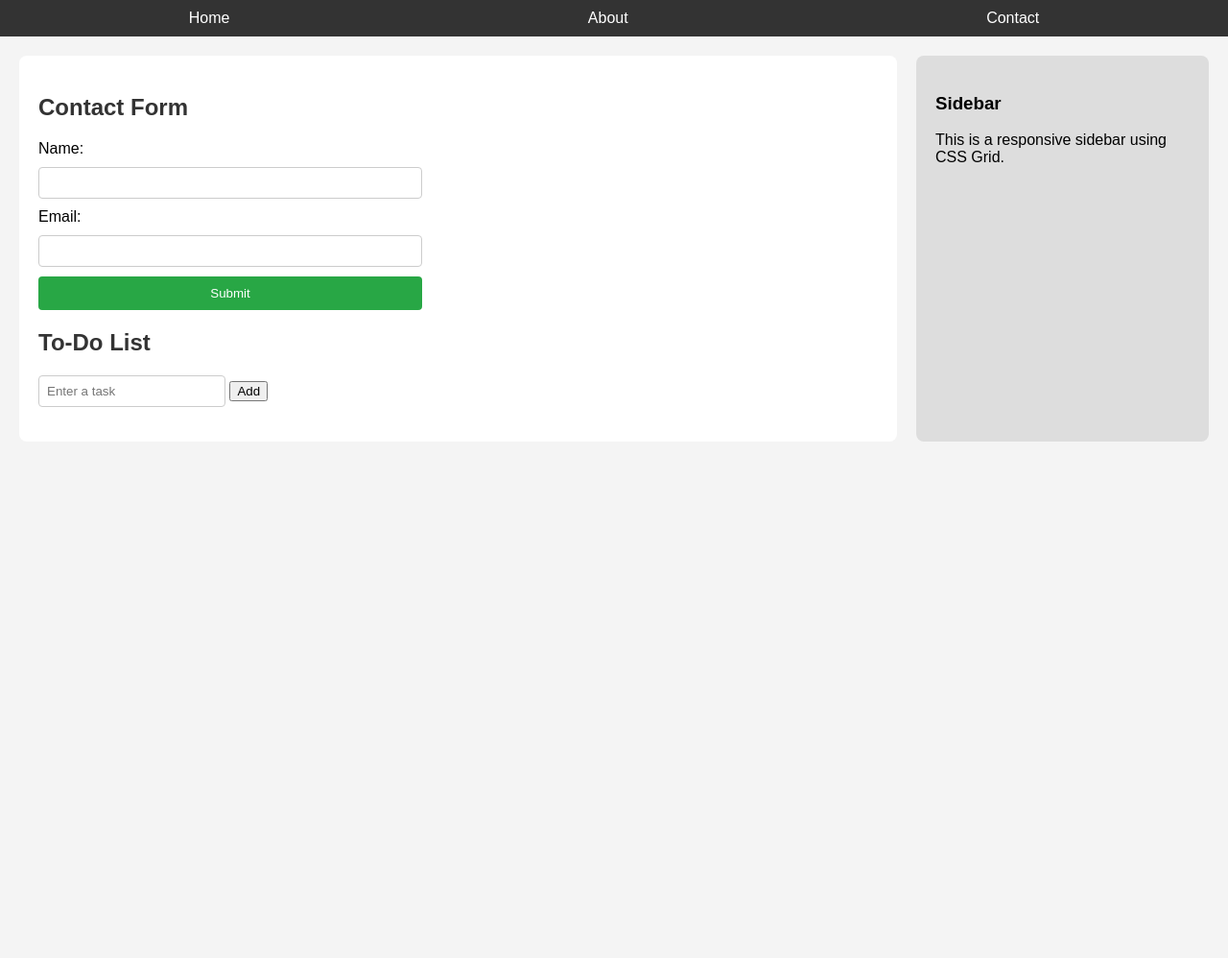
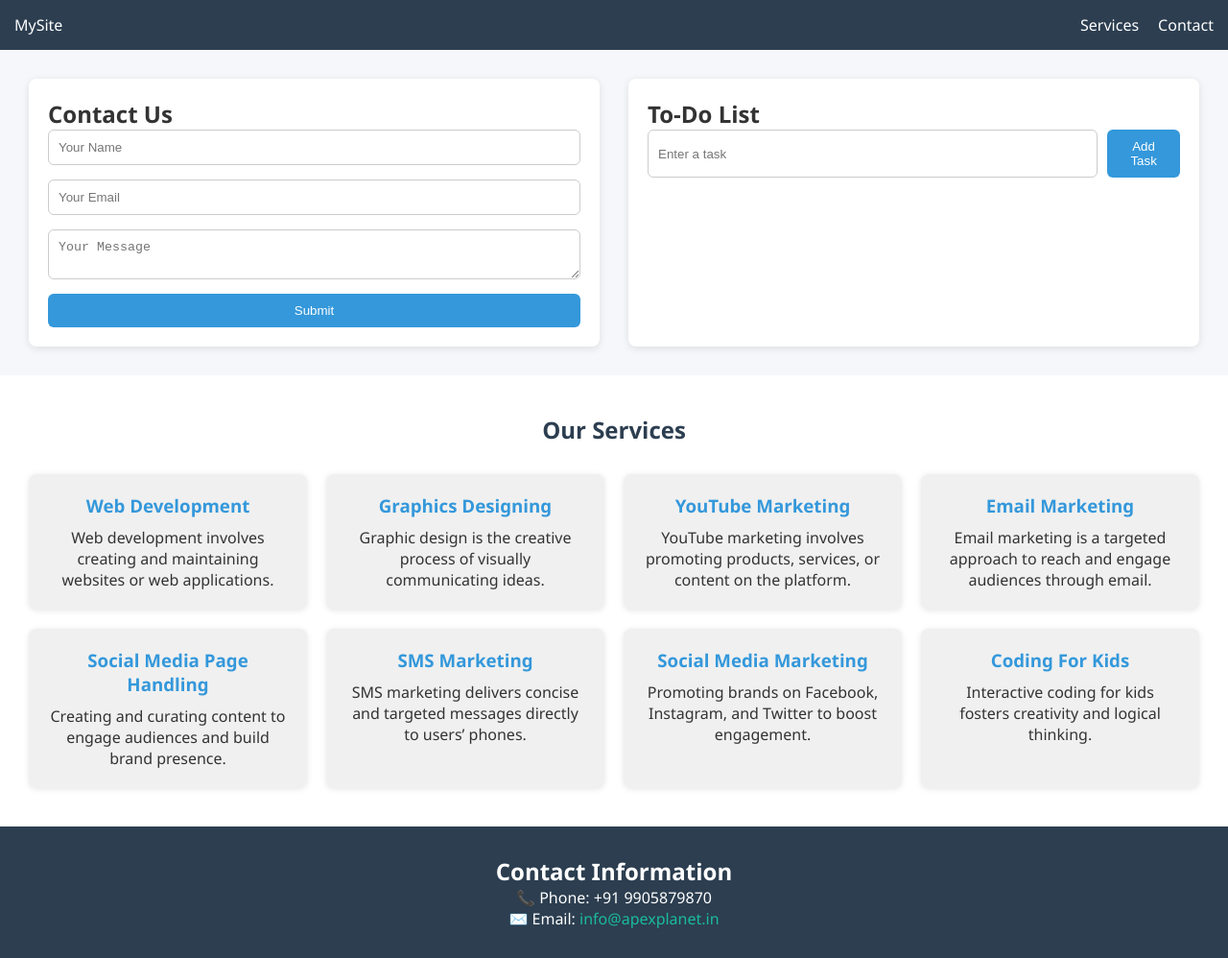
Before and after one commit to Tanmai2208/ApexPlanet-internship, a plain HTML site: page task 2/index.html in a window 1280 px wide. Shown: the whole page at 96% size. Before the commit the page ends 800 px from the top, so only its background shows below. Drawn offline with nearby package versions, Linux system fonts and the light colour scheme.

Commit message:
Added task 2: contact form, responsive layout, to-do list

```diff
--- a/task 2/index.html
+++ b/task 2/index.html
@@ -1,54 +1,94 @@
 <!DOCTYPE html>
 <html lang="en">
 <head>
-  <meta charset="UTF-8">
-  <meta name="viewport" content="width=device-width, initial-scale=1">
-  <title>Web Dev Project</title>
-  <link rel="stylesheet" href="style.css">
+  <meta charset="UTF-8" />
+  <meta name="viewport" content="width=device-width, initial-scale=1.0" />
+  <title>Task 2 – Web Development</title>
+  <link rel="stylesheet" href="style.css" />
+  <link href="https://unpkg.com/aos@2.3.1/dist/aos.css" rel="stylesheet">
   <script src="script.js" defer></script>
 </head>
 <body>
-
   <header>
-    <nav>
-      <ul>
-        <li>Home</li>
-        <li>About</li>
-        <li>Contact</li>
+    <nav class="navbar">
+      <div class="logo">MySite</div>
+      <ul class="nav-links">
+        <li><a href="#services">Services</a></li>
+        <li><a href="#contact">Contact</a></li>
       </ul>
     </nav>
   </header>
 
   <main class="grid-container">
-
-    <!-- Left Section -->
-    <section class="content">
-
-      <h2>Contact Form</h2>
+    <section class="form-section">
+      <h2>Contact Us</h2>
       <form id="contactForm">
-        <label for="name">Name:</label>
-        <input type="text" id="name" name="name" required>
-
-        <label for="email">Email:</label>
-        <input type="email" id="email" name="email" required>
-
-        <input type="submit" value="Submit">
+        <input type="text" id="name" placeholder="Your Name" required />
+        <input type="email" id="email" placeholder="Your Email" required />
+        <textarea id="message" placeholder="Your Message" required></textarea>
+        <button type="submit">Submit</button>
       </form>
-
-      <h2>To-Do List</h2>
-      <input type="text" id="taskInput" placeholder="Enter a task">
-      <button onclick="addTask()">Add</button>
-      <ul id="taskList"></ul>
-
     </section>
 
-    <!-- Right Section -->
-    <aside class="sidebar">
-      <h3>Sidebar</h3>
-      <p>This is a responsive sidebar using CSS Grid.</p>
-    </aside>
-
+    <section class="todo-section">
+      <h2>To-Do List</h2>
+      <div class="todo-input">
+        <input type="text" id="taskInput" placeholder="Enter a task" />
+        <button onclick="addTask()">Add Task</button>
+      </div>
+      <ul id="taskList"></ul>
+    </section>
   </main>
 
+  <section class="services" id="services">
+    <h2>Our Services</h2>
+    <div class="services-container">
+      <div class="service-card" data-aos="fade-up">
+        <h3>Web Development</h3>
+        <p>Web development involves creating and maintaining websites or web applications.</p>
+      </div>
+      <div class="service-card" data-aos="fade-up" data-aos-delay="100">
+        <h3>Graphics Designing</h3>
+        <p>Graphic design is the creative process of visually communicating ideas.</p>
+      </div>
+      <div class="service-card" data-aos="fade-up" data-aos-delay="200">
+        <h3>YouTube Marketing</h3>
+        <p>YouTube marketing involves promoting products, services, or content on the platform.</p>
+      </div>
+      <div class="service-card" data-aos="fade-up" data-aos-delay="300">
+        <h3>Email Marketing</h3>
+        <p>Email marketing is a targeted approach to reach and engage audiences through email.</p>
+      </div>
+      <div class="service-card" data-aos="fade-up" data-aos-delay="400">
+        <h3>Social Media Page Handling</h3>
+        <p>Creating and curating content to engage audiences and build brand presence.</p>
+      </div>
+      <div class="service-card" data-aos="fade-up" data-aos-delay="500">
+        <h3>SMS Marketing</h3>
+        <p>SMS marketing delivers concise and targeted messages directly to users’ phones.</p>
+      </div>
+      <div class="service-card" data-aos="fade-up" data-aos-delay="600">
+        <h3>Social Media Marketing</h3>
+        <p>Promoting brands on Facebook, Instagram, and Twitter to boost engagement.</p>
+      </div>
+      <div class="service-card" data-aos="fade-up" data-aos-delay="700">
+        <h3>Coding For Kids</h3>
+        <p>Interactive coding for kids fosters creativity and logical thinking.</p>
+      </div>
+    </div>
+  </section>
+
+
+  <footer class="contact-info" id="contact">
+    <h2>Contact Information</h2>
+    <p>📞 Phone: +91 9905879870</p>
+    <p>✉️ Email: <a href="mailto:info@apexplanet.in">info@apexplanet.in</a></p>
+  </footer>
+
+
+  <script src="https://unpkg.com/aos@2.3.1/dist/aos.js"></script>
+  <script>
+    AOS.init();
+  </script>
 </body>
 </html>
--- a/task 2/script.js
+++ b/task 2/script.js
@@ -1,30 +1,43 @@
-// Form Validation
-document.getElementById("contactForm").addEventListener("submit", function(event) {
-    const name = document.getElementById("name").value.trim();
-    const email = document.getElementById("email").value.trim();
-    const emailRegex = /^[^\s@]+@[^\s@]+\.[^\s@]+$/;
+document.getElementById('contactForm').addEventListener('submit', function (e) {
+  e.preventDefault();
 
-    if (!name || !emailRegex.test(email)) {
-      alert("Please enter a valid name and email.");
-      event.preventDefault(); // Stop form submission
-    }
-  });
+  const name = document.getElementById('name').value.trim();
+  const email = document.getElementById('email').value.trim();
+  const message = document.getElementById('message').value.trim();
+  const emailPattern = /^[^\s@]+@[^\s@]+\.[^\s@]+$/;
 
-  // To-Do List Functionality
-  function addTask() {
-    const input = document.getElementById("taskInput");
-    const taskText = input.value.trim();
+  if (!name || !email || !message) {
+    alert('All fields are required.');
+    return;
+  }
 
-    if (taskText === "") return;
+  if (!emailPattern.test(email)) {
+    alert('Please enter a valid email address.');
+    return;
+  }
 
-    const li = document.createElement("li");
-    li.textContent = taskText;
+  alert('Form submitted successfully!');
+  this.reset();
+});
 
-    const removeBtn = document.createElement("button");
-    removeBtn.textContent = "Remove";
-    removeBtn.onclick = () => li.remove();
-    li.appendChild(removeBtn);
 
-    document.getElementById("taskList").appendChild(li);
-    input.value = "";
+function addTask() {
+  const taskInput = document.getElementById('taskInput');
+  const taskText = taskInput.value.trim();
+
+  if (taskText === '') {
+    alert('Task cannot be empty.');
+    return;
   }
+
+  const li = document.createElement('li');
+  li.textContent = taskText;
+
+  const removeBtn = document.createElement('button');
+  removeBtn.textContent = 'Remove';
+  removeBtn.onclick = () => li.remove();
+
+  li.appendChild(removeBtn);
+  document.getElementById('taskList').appendChild(li);
+  taskInput.value = '';
+}
--- a/task 2/style.css
+++ b/task 2/style.css
@@ -1,106 +1,180 @@
-/* Reset and Base */
-body {
+
+* {
   margin: 0;
-    font-family: Arial, sans-serif;
-    background-color: #f4f4f4;
   padding: 0;
+  box-sizing: border-box;
 }
 
-  h2 {
+body {
+  font-family: 'Segoe UI', sans-serif;
+  background: #f5f7fa;
   color: #333;
 }
 
-  /* Navigation */
-  nav ul {
-    display: flex;
-    justify-content: space-around;
-    background-color: #333;
+header {
+  background-color: #2c3e50;
+  padding: 15px;
   color: white;
-    padding: 10px;
-    list-style: none;
-    margin: 0;
 }
 
-  nav ul li {
+.navbar {
+  display: flex;
+  justify-content: space-between;
+  align-items: center;
+}
+
+.nav-links {
+  list-style: none;
+  display: flex;
+  gap: 20px;
+}
+
+.nav-links li {
   cursor: pointer;
 }
 
-  /* Grid Layout */
 .grid-container {
   display: grid;
-    grid-template-columns: 3fr 1fr;
-    gap: 20px;
-    padding: 20px;
+  grid-template-columns: 1fr 1fr;
+  gap: 30px;
+  padding: 30px;
 }
 
-  .content {
-    background: #fff;
+.form-section,
+.todo-section {
+  background: white;
   padding: 20px;
   border-radius: 8px;
+  box-shadow: 0 2px 8px rgba(0, 0, 0, 0.1);
 }
 
-  .sidebar {
-    background: #ddd;
-    padding: 20px;
-    border-radius: 8px;
-  }
-
-  /* Form Styling */
 form {
   display: flex;
   flex-direction: column;
-    max-width: 400px;
-    gap: 10px;
+  gap: 15px;
 }
 
 input[type="text"],
-  input[type="email"] {
-    padding: 8px;
+input[type="email"],
+textarea {
+  padding: 10px;
   border: 1px solid #ccc;
+  border-radius: 6px;
+  width: 100%;
+}
+
+button {
+  background-color: #3498db;
+  border: none;
+  color: white;
+  padding: 10px 15px;
+  border-radius: 6px;
+  cursor: pointer;
+  transition: background-color 0.3s ease;
+}
+
+button:hover {
+  background-color: #2980b9;
+}
+
+.todo-input {
+  display: flex;
+  gap: 10px;
+  margin-bottom: 15px;
+}
+
+#taskList {
+  list-style: none;
+  padding-left: 0;
+}
+
+#taskList li {
+  background: #ecf0f1;
+  padding: 10px;
+  border-radius: 6px;
+  display: flex;
+  justify-content: space-between;
+  align-items: center;
+  margin-bottom: 10px;
+}
+
+#taskList button {
+  background: #e74c3c;
+  padding: 5px 10px;
+  border: none;
+  color: white;
   border-radius: 4px;
 }
 
-  input[type="submit"] {
-    padding: 10px;
-    background-color: #28a745;
-    color: white;
-    border: none;
-    cursor: pointer;
-    border-radius: 4px;
+.services {
+  padding: 40px 30px;
+  background: #fff;
+  text-align: center;
 }
 
-  /* To-Do List Styling */
-  #taskList {
-    list-style: none;
-    padding: 0;
+.services h2 {
+  margin-bottom: 30px;
+  color: #2c3e50;
 }
 
-  #taskList li {
-    display: flex;
-    justify-content: space-between;
-    background: #eee;
-    margin: 5px 0;
-    padding: 8px;
-    border-radius: 4px;
+.services-container {
+  display: grid;
+  grid-template-columns: repeat(auto-fit, minmax(250px, 1fr));
+  gap: 20px;
 }
 
-  #taskList button {
-    background: red;
-    color: white;
-    border: none;
-    padding: 4px 8px;
-    cursor: pointer;
-    border-radius: 4px;
+.service-card {
+  background: #f0f0f0;
+  padding: 20px;
+  border-radius: 8px;
+  box-shadow: 0 1px 6px rgba(0, 0, 0, 0.1);
+  transition: transform 0.3s ease, box-shadow 0.3s ease;
 }
 
-  /* Responsive Design */
-  @media (max-width: 600px) {
+.service-card:hover {
+  transform: scale(1.05);
+  box-shadow: 0 6px 18px rgba(0, 0, 0, 0.15);
+  background-color: #ffffff;
+}
+
+.service-card h3 {
+  margin-bottom: 10px;
+  color: #3498db;
+}
+
+
+.contact-info {
+  background: #2c3e50;
+  color: white;
+  padding: 30px;
+  text-align: center;
+}
+
+.contact-info a {
+  color: #1abc9c;
+  text-decoration: none;
+}
+
+@media (max-width: 768px) {
   .grid-container {
     grid-template-columns: 1fr;
   }
 
-    nav ul {
+  .navbar {
     flex-direction: column;
-      align-items: center;
+    gap: 10px;
   }
 }
+html {
+  scroll-behavior: smooth;
+}
+
+.nav-links a {
+  color: white;
+  text-decoration: none;
+  transition: color 0.3s ease;
+}
+
+.nav-links a:hover {
+  color: #1abc9c;
+}
--- /dev/null
+++ b/task 3/style.css
@@ -0,0 +1,153 @@
+* {
+  margin: 0;
+  padding: 0;
+  box-sizing: border-box;
+}
+
+body {
+  font-family: 'Segoe UI', sans-serif;
+  background: #f0f2f5;
+  color: #333;
+  padding: 20px;
+}
+
+header.header {
+  text-align: center;
+  padding: 20px;
+  background-color: #3498db;
+  color: white;
+  border-radius: 8px;
+  margin-bottom: 40px;
+}
+
+section {
+  background: white;
+  padding: 25px;
+  border-radius: 10px;
+  box-shadow: 0 2px 12px rgba(0, 0, 0, 0.1);
+  max-width: 600px;
+  margin: 30px auto;
+}
+
+
+.quiz-container p {
+  font-size: 18px;
+  margin-bottom: 15px;
+}
+
+#answers button {
+  display: block;
+  margin-bottom: 10px;
+  padding: 10px;
+  width: 100%;
+  background: #eee;
+  border: none;
+  border-radius: 5px;
+  cursor: pointer;
+}
+
+#answers button:hover {
+  background: #3498db;
+  color: white;
+}
+
+#nextBtn {
+  padding: 10px 15px;
+  margin-top: 10px;
+  background-color: #2ecc71;
+  border: none;
+  color: white;
+  border-radius: 5px;
+  cursor: pointer;
+}
+
+
+.carousel {
+  text-align: center;
+}
+
+.carousel img {
+  width: 100%;
+  max-width: 400px;
+  height: auto;
+  border-radius: 10px;
+  margin: 0 auto;
+  display: block;
+}
+
+.carousel-buttons {
+  margin-top: 15px;
+}
+
+.carousel-buttons button {
+  padding: 10px 20px;
+  margin: 0 10px;
+  background: #3498db;
+  border: none;
+  color: white;
+  border-radius: 6px;
+  cursor: pointer;
+}
+
+.carousel-buttons button:hover {
+  background: #2980b9;
+}
+
+
+.joke-box {
+  text-align: center;
+}
+
+.joke-box p {
+  font-size: 16px;
+  margin: 10px 0;
+}
+
+.joke-box button {
+  margin-top: 10px;
+  padding: 10px 20px;
+  background-color: #8e44ad;
+  border: none;
+  color: white;
+  font-size: 16px;
+  border-radius: 6px;
+  cursor: pointer;
+}
+
+.joke-box button:hover {
+  background-color: #732d91;
+}
+
+.hidden {
+  display: none;
+}
+
+
+@media (max-width: 768px) {
+  section {
+    padding: 20px;
+  }
+
+  .carousel-buttons button,
+  .joke-box button {
+    padding: 8px 16px;
+  }
+
+  #answers button {
+    font-size: 14px;
+  }
+}
+
+@media (max-width: 480px) {
+  .header h1 {
+    font-size: 22px;
+  }
+
+  .quiz-container p {
+    font-size: 16px;
+  }
+
+  .carousel-buttons {
+    flex-direction: column;
+  }
+}
```
Also changed, not shown: task 3/index.html (added, +50 -0 lines), task 3/script.js (added, +109 -0 lines). Lines whose indentation alone changed are shown as unchanged.
